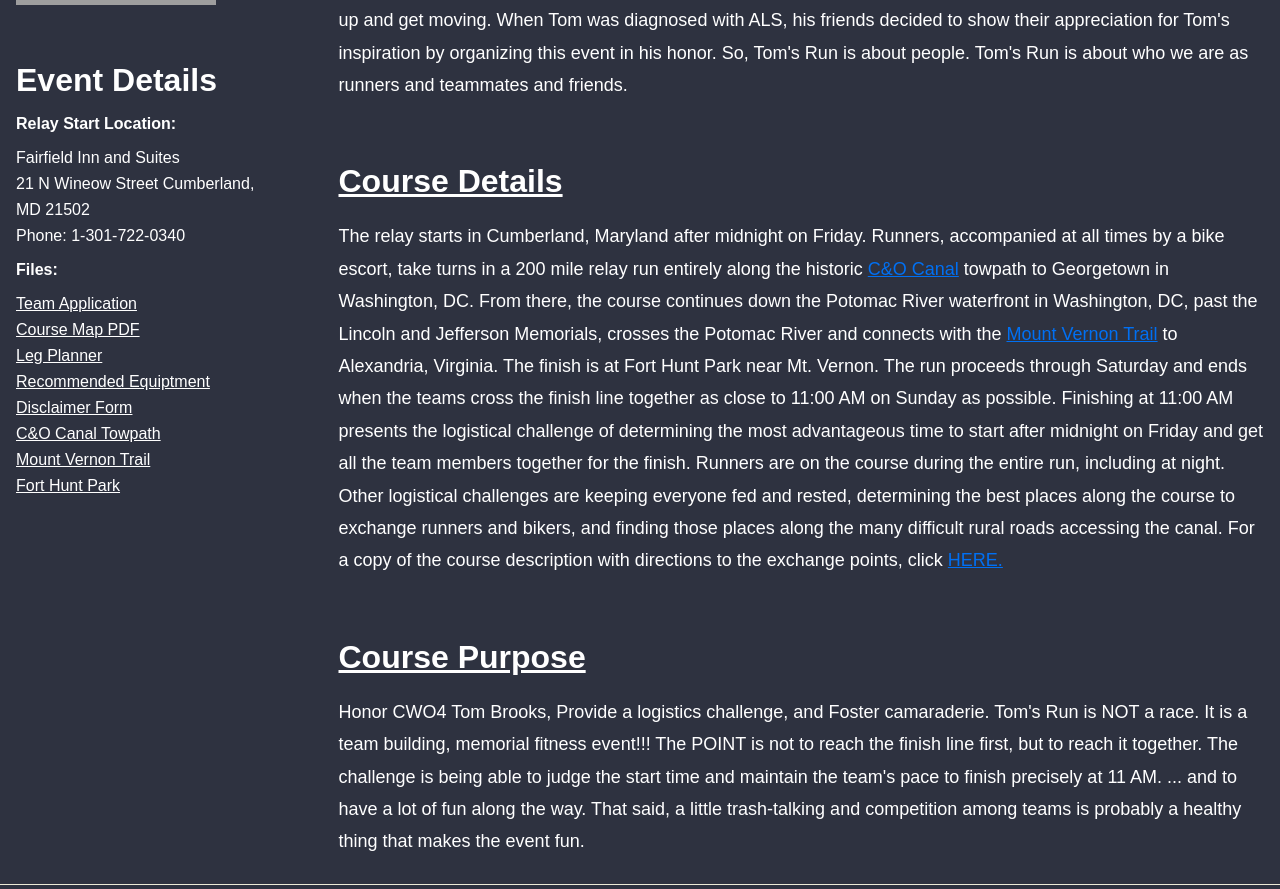
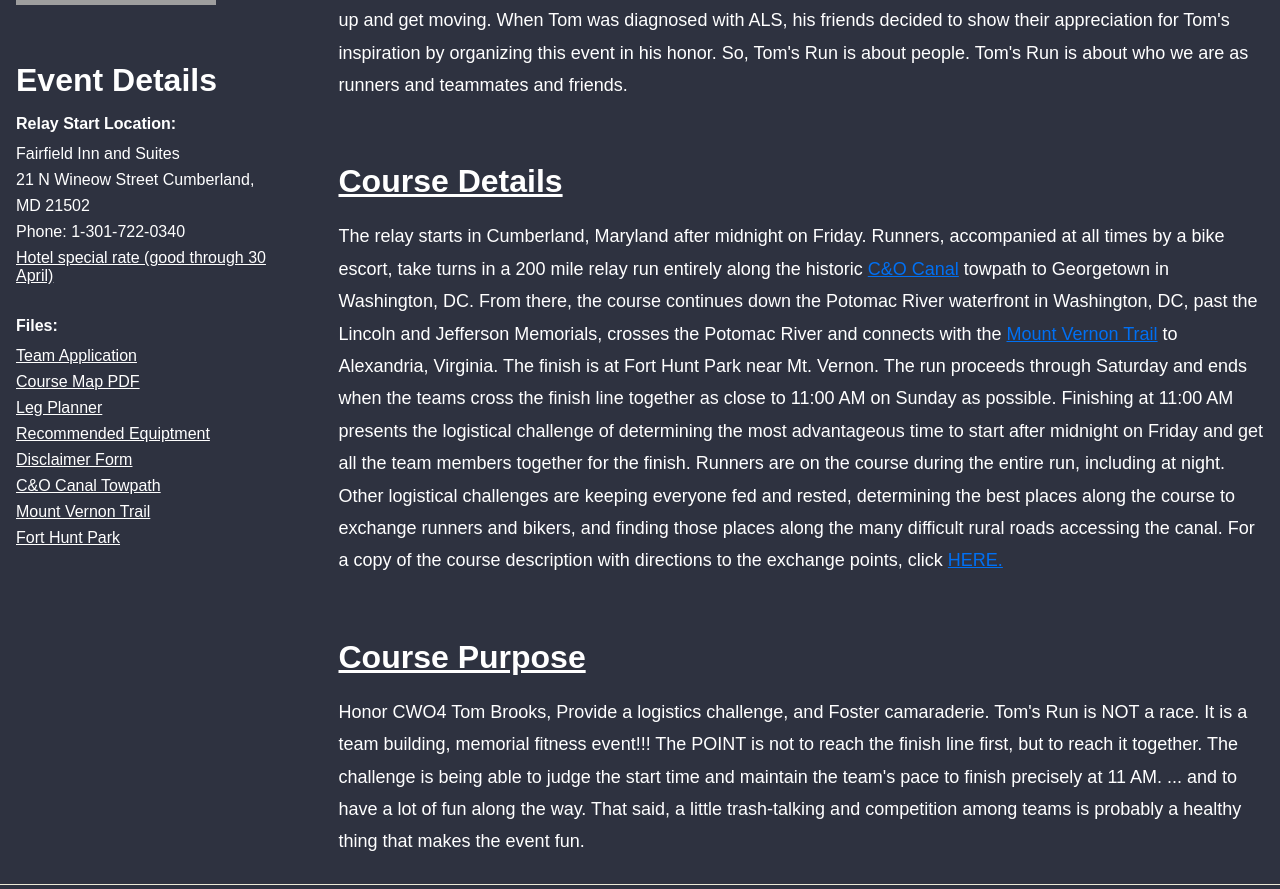
Before and after one commit to Jremedyy/toms-run-web, a Next.js app: page / in a window 1280 px wide. Shown: the part 1006-1895 px from the top of the page. Built offline with nearby package versions, Linux system fonts and the light colour scheme; grey boxes are pictures that could not be loaded.

Commit message:
add hotel block link

```diff
--- a/src/components/HomePage/EventDetailsSidebar.tsx
+++ b/src/components/HomePage/EventDetailsSidebar.tsx
@@ -9,6 +9,13 @@ const EventDetailsSidebar = ({ bottomRef }: EventDetailsSidebarProps) => {
     "21 N Wineow Street Cumberland,",
     "MD 21502",
     "Phone: 1-301-722-0340",
+    <FileLink
+      key="hotel-link"
+      href="https://www.marriott.com/event-reservations/reservation-link.mi?id=1737658046361&key=GRP&guestreslink2=true&app=resvlink"
+      target="_blank"
+    >
+      Hotel special rate (good through 30 April)
+    </FileLink>,
   ];
 
   const fileLinks = [
@@ -63,7 +70,7 @@ const EventDetailsSidebar = ({ bottomRef }: EventDetailsSidebarProps) => {
             ))}
           </Detail>
           <Detail>
-            <H4Wrapper>
+            <H4Wrapper style={{ paddingTop: "1rem" }}>
               <h4>Files:</h4>
             </H4Wrapper>
             {fileLinks.map(({ href, label }, index) => (
@@ -148,5 +155,5 @@ const FileLink = styled.a`
 `;
 
 const H4Wrapper = styled.div`
-  padding-bottom: 0.5rem;
+  padding-bottom: 0.25rem;
 `;
```
